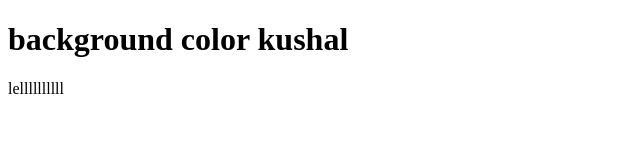
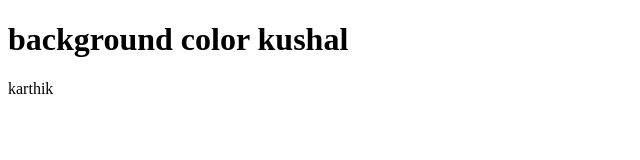
Before and after one commit to kushal539/background_generator, a plain HTML site: page index.html in a window 1280 px wide. Shown: the full height of the page, 0-640 px from the left. Drawn offline with Linux system fonts and the light colour scheme.

Commit message:
changing p tag

```diff
--- a/index.html
+++ b/index.html
@@ -9,6 +9,6 @@
     <h1>
         background color kushal
     </h1>
-    <p>lellllllllll</p>
+    <p>karthik</p>
 </body>
 </html>
```
